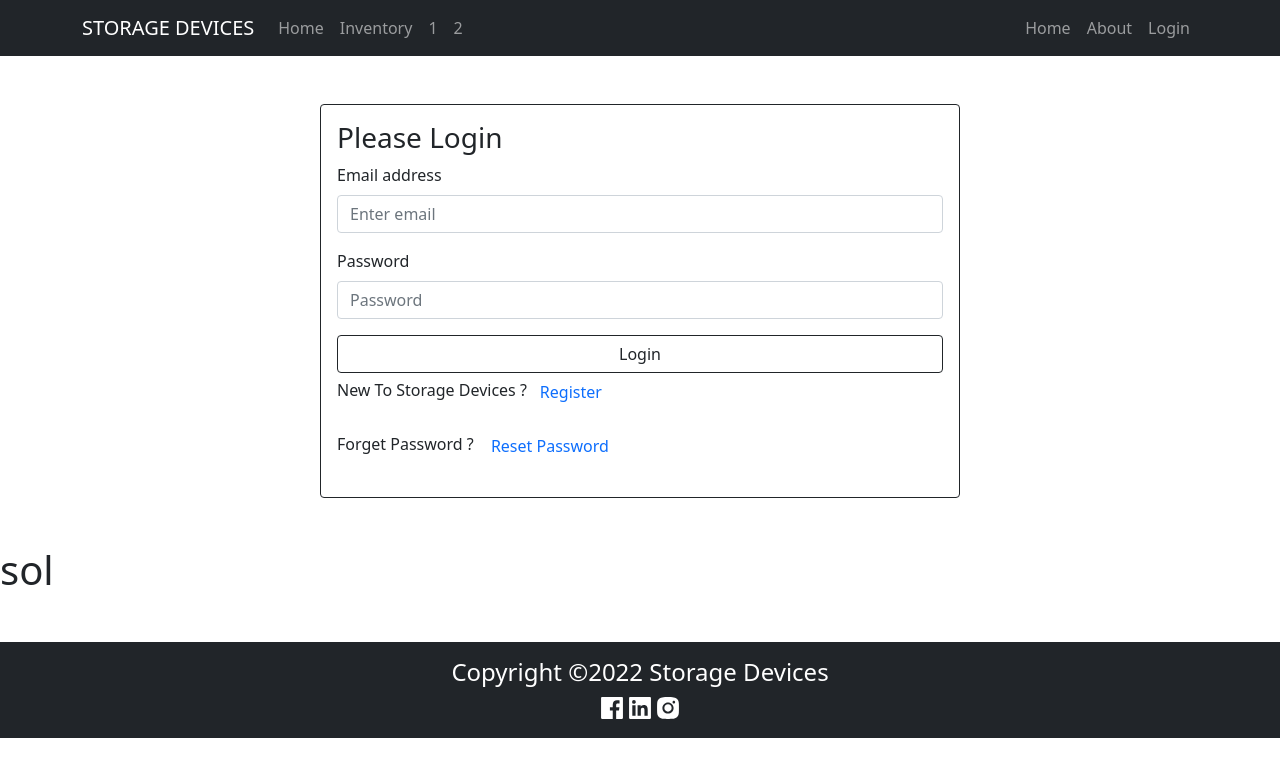
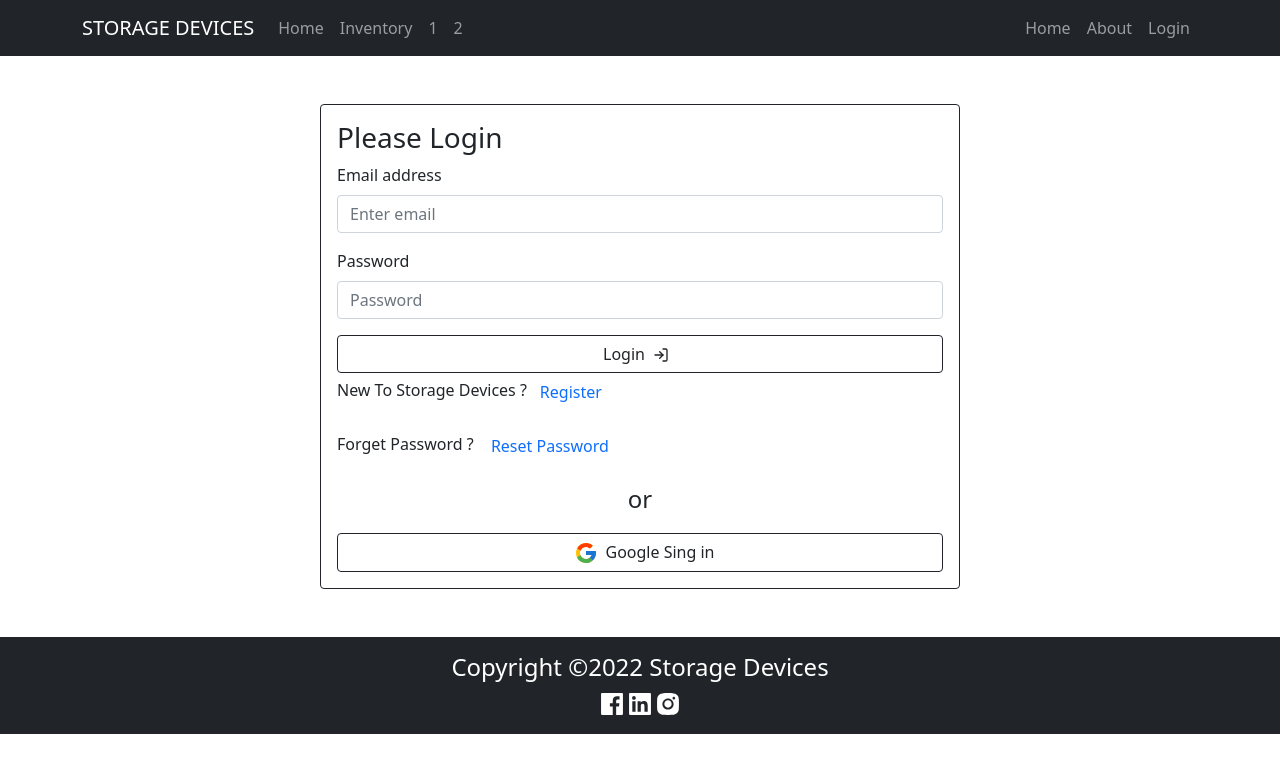
Before and after one commit to MohammadFaysal731/storage-devices-client-11, a React (Create React App) app: page /Login in a window 1280 px wide. Shown: the top 776 px of the page. Built offline with nearby package versions, Linux system fonts and the light colour scheme.

Commit message:
create socialLogin component

```diff
--- a/src/Page/Login/Login.js
+++ b/src/Page/Login/Login.js
@@ -2,6 +2,7 @@ import React from 'react';
 import { Button, Form } from 'react-bootstrap';
 import { useNavigate } from 'react-router-dom';
 import SocialLogin from '../ShearPage/SocialLogin/SocialLogin';
+import { FiLogIn } from 'react-icons/fi';
 
 const Login = () => {
     const navigate = useNavigate();
@@ -24,14 +25,14 @@ const Login = () => {
                     <Form.Control type="password" placeholder="Password" />
                 </Form.Group>
                 <Button variant="btn btn-outline-dark w-100" type="submit">
-                    Login
+                    Login<FiLogIn className='mx-2'></FiLogIn>
                 </Button>
                 <p>New To Storage Devices ?
                     <button onClick={handleRegister} type="button" class="btn btn-link text-decoration-none">Register</button>
                 </p>
                 <p>Forget Password ? <button className='btn btn-link text-decoration-none'>Reset Password</button></p>
+                <SocialLogin></SocialLogin>
             </Form>
-            <SocialLogin></SocialLogin>
         </div>
     );
 };
--- a/src/Page/Register/Register.js
+++ b/src/Page/Register/Register.js
@@ -31,7 +31,7 @@ const Register = () => {
                     <Form.Control type="number" placeholder="Phone" />
                 </Form.Group>
                 <Button variant="btn btn-outline-dark w-100" type="submit">
-                    Login
+                    Register
                 </Button>
                 <p>New To Storage Devices ?
                     <button onClick={handleLogin} type="button" class="btn btn-link text-decoration-none">Login</button>
--- a/src/Page/ShearPage/Header/Header.js
+++ b/src/Page/ShearPage/Header/Header.js
@@ -8,7 +8,7 @@ const Header = () => {
         <header>
             <Navbar collapseOnSelect expand="lg" bg="dark" variant="dark" sticky="top">
                 <Container>
-                    <Navbar.Brand href="#home">STORAGE DEVICES</Navbar.Brand>
+                    <Navbar.Brand>STORAGE DEVICES</Navbar.Brand>
                     <Navbar.Toggle aria-controls="responsive-navbar-nav" />
                     <Navbar.Collapse id="responsive-navbar-nav">
                         <Nav className="me-auto">
--- a/src/Page/ShearPage/SocialLogin/SocialLogin.js
+++ b/src/Page/ShearPage/SocialLogin/SocialLogin.js
@@ -1,10 +1,17 @@
 import React from 'react';
-
+import { FcGoogle } from 'react-icons/fc';
 const SocialLogin = () => {
     return (
         <div>
-            <h1>sol</h1>
-        </div>
+            <div className="">
+                <p className='text-center fs-4'>or</p>
+                <button className="btn btn-outline-dark w-100">
+                    <FcGoogle className='fs-4 mx-2'></FcGoogle>Google Sing in
+                </button>
+            </div>
+
+
+        </div >
     );
 };
 
```
